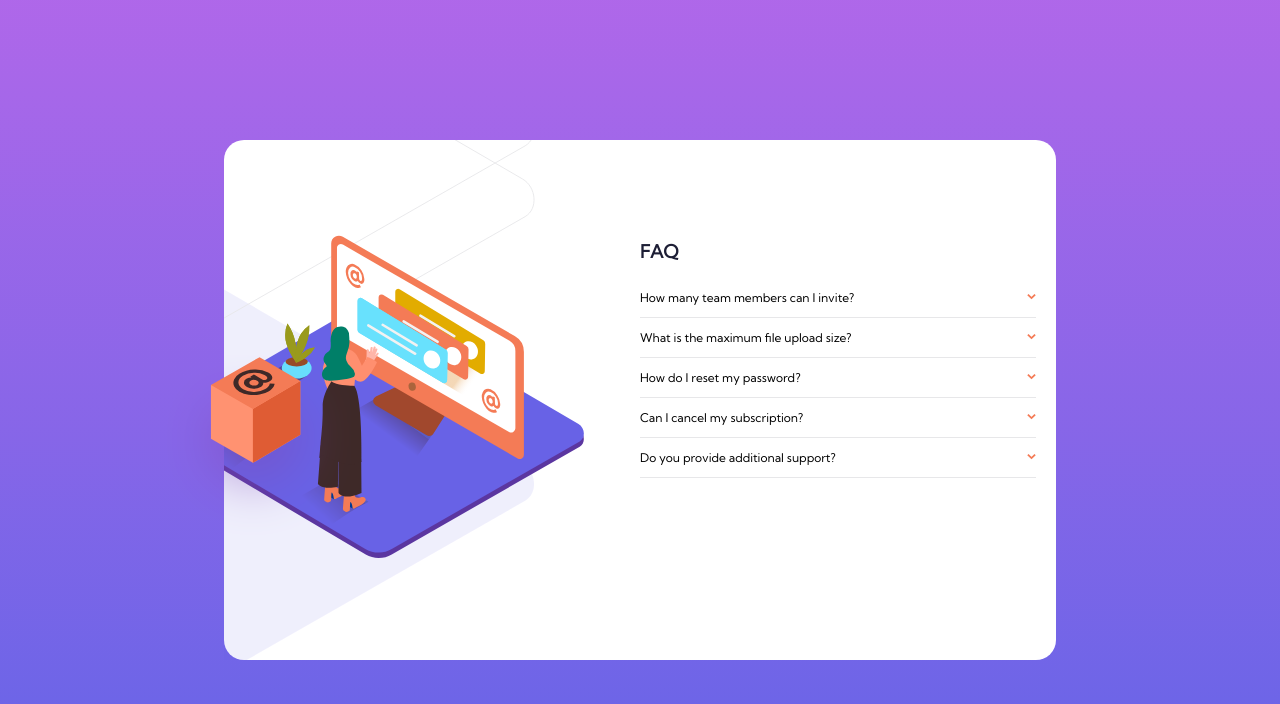
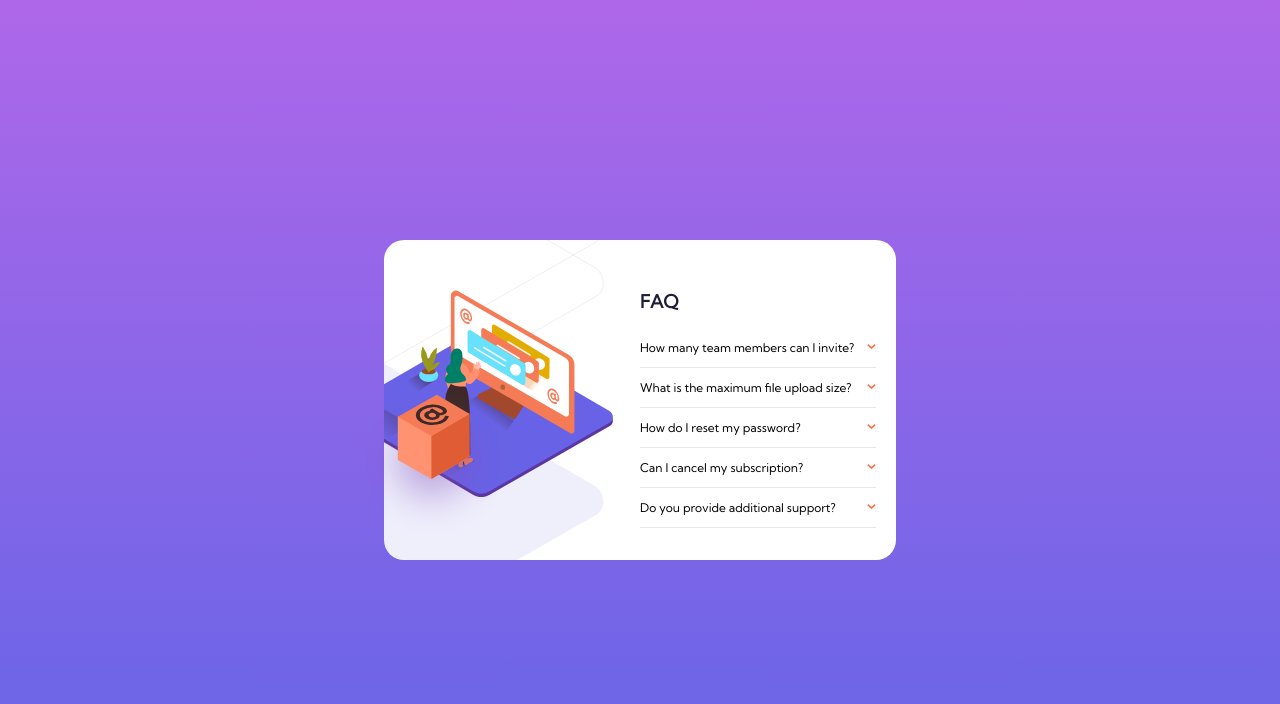
Before and after one commit to jcsmileyjr/FAQ-Accordion, a plain HTML site: page index.html in a window 1280 px wide. Drawn offline with Linux system fonts and the light colour scheme.

Commit message:
Shrunk the size of the desktop screen

```diff
--- a/index.html
+++ b/index.html
@@ -35,16 +35,14 @@
 
     main {
       display: flex;
-      width: 65%;
-      min-height: 65%;
+      width: 40%;
+      min-height:40%;
       background-color: white;
       border-radius: 20px;
     }
 
     h1 {
-      text-align: center;
-      margin-top: 100px;
-      font-weight: 700;
+      margin-top: 50px;
     }
 
     .artwork, .content {
@@ -60,25 +58,25 @@
     }
 
     .artwork__image--topStyle {
-      width: 90%;
+      width: 95%;
     }
 
     .artwork__image--top {
       z-index: 50;
       position: absolute;
-      top: 95px;
-      left: -88px;
+      top: 50px;
+      left: -50px;
     }
 
     .artwork__image--middleStyle{
-      width: 100%;
+      width: 80%;
     }
 
     .artwork__image--middle {
       z-index: 100;
       position: absolute;
-      top: 355px;
-      left: 160px;
+      top: 393px;
+      left: 338px;
     }
 
     .artwork__image--bottomStyle {
@@ -88,9 +86,9 @@
 
     .artwork__image--bottom {
       position: absolute;
-      top: -293px;
-      right: 128px;
-      left: -600px;
+      top: -228px;
+      right: 49px;
+      left: -481px;
     }
 
     picture {
@@ -148,9 +146,18 @@
       main {
         flex-direction: column;
         width: 85%;
+        min-height: 65%;
       }
       .content{
         flex: 4;
+      }
+
+      h1 {
+        margin-top: 75px;
+      }
+
+      .artwork {
+        overflow: visible;
       }
 
       .artwork__image--topStyle {
@@ -159,7 +166,7 @@
 
       .artwork__image--top {
         position: absolute;
-        top: -95px;
+        top: -96px;
         left: 0px;
       }
 
@@ -170,7 +177,7 @@
       .artwork__image--bottom {
         position: absolute;
         top: 0px;
-        right: 0;
+        right: 16px;
         left: 0;
       }
 
```
